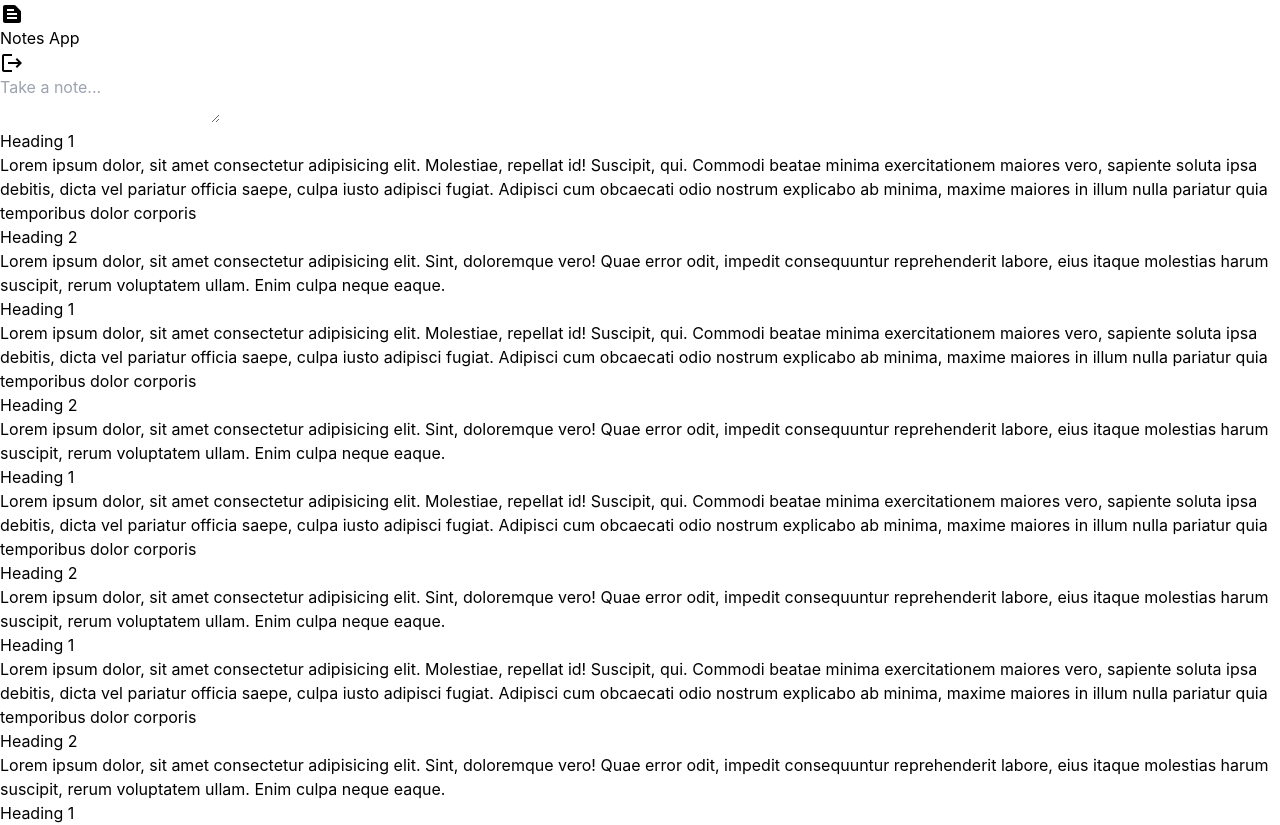
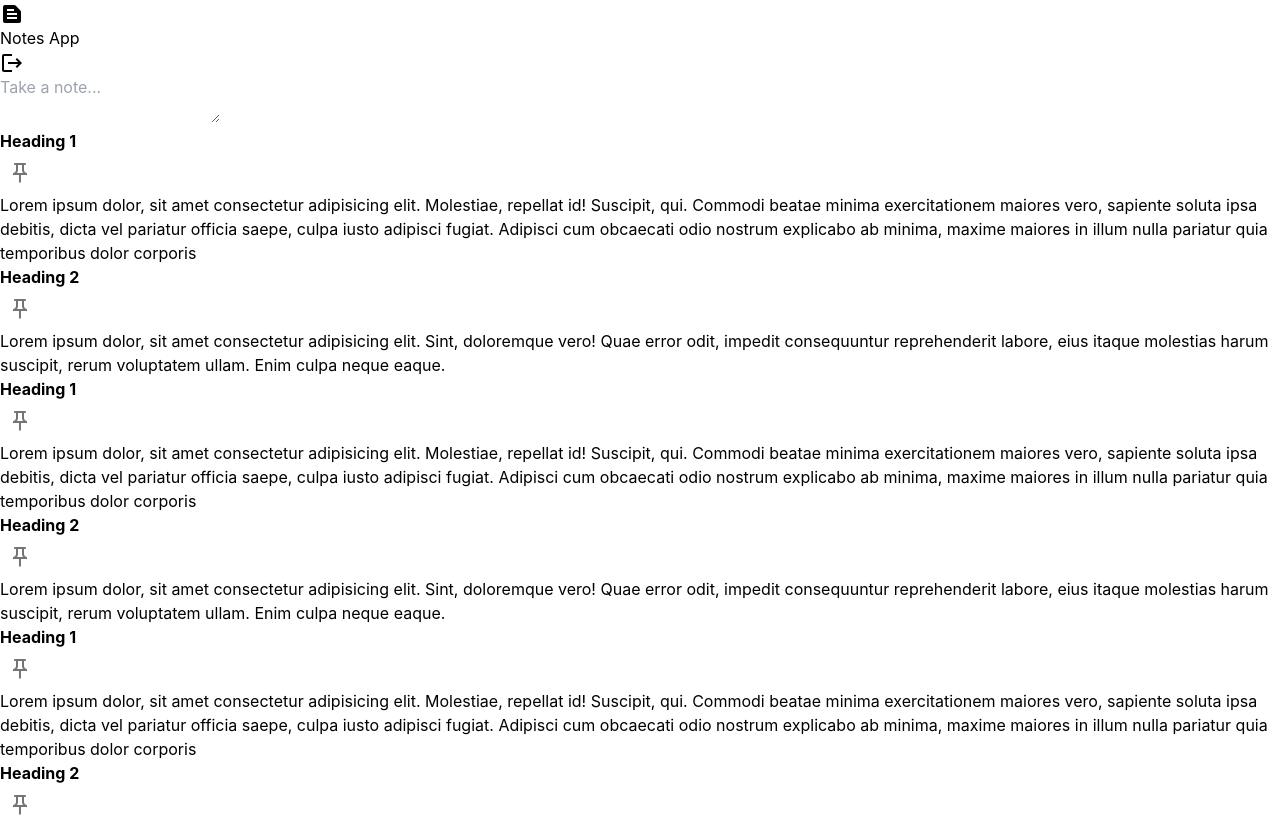
Before and after one commit to majestymewtwo/react-notes-app, a React (Vite) app: page /home in a window 1280 px wide. Shown: the top 825 px of the page. Built offline with nearby package versions, Linux system fonts and the light colour scheme.

Commit message:
Pin notes

```diff
--- a/src/components/AddNote.tsx
+++ b/src/components/AddNote.tsx
@@ -1,5 +1,5 @@
 import { IconButton } from "@mui/material";
-import { Close, Add } from "@mui/icons-material";
+import { Close, Add} from "@mui/icons-material";
 import { useState, useRef } from "react";
 
 function AddNote() {
--- a/src/components/Note.tsx
+++ b/src/components/Note.tsx
@@ -1,11 +1,29 @@
+import { PushPinRounded, PushPinOutlined} from "@mui/icons-material";
+import { IconButton } from "@mui/material";
+import { useState } from "react";
 interface NoteProps {
     title : string,
     content : string
 }
 function Note({title, content} : NoteProps) {
+  const [pin,setPin]= useState(false);
   return (
     <div className='w-56 border space-y-4 border-slate-300 rounded-md p-4 mx-4 my-6 bg-[#f8f8f8] h-fit'>
-      <h1>{title}</h1>
+      <div className="flex">
+      <div className="w-1/2">
+      <h1><b>{title}</b></h1>
+      </div>
+      <div className="w-1/2 px-14 mt-0">
+      {!pin && <IconButton onClick={()=>setPin(true)}>
+      <PushPinOutlined/>
+      </IconButton>}
+      {
+        pin && <IconButton onClick={()=>setPin(false)}>
+        <PushPinRounded/>
+        </IconButton>
+      }
+      </div>
+      </div>
       <p>
         {content}
       </p>
```
